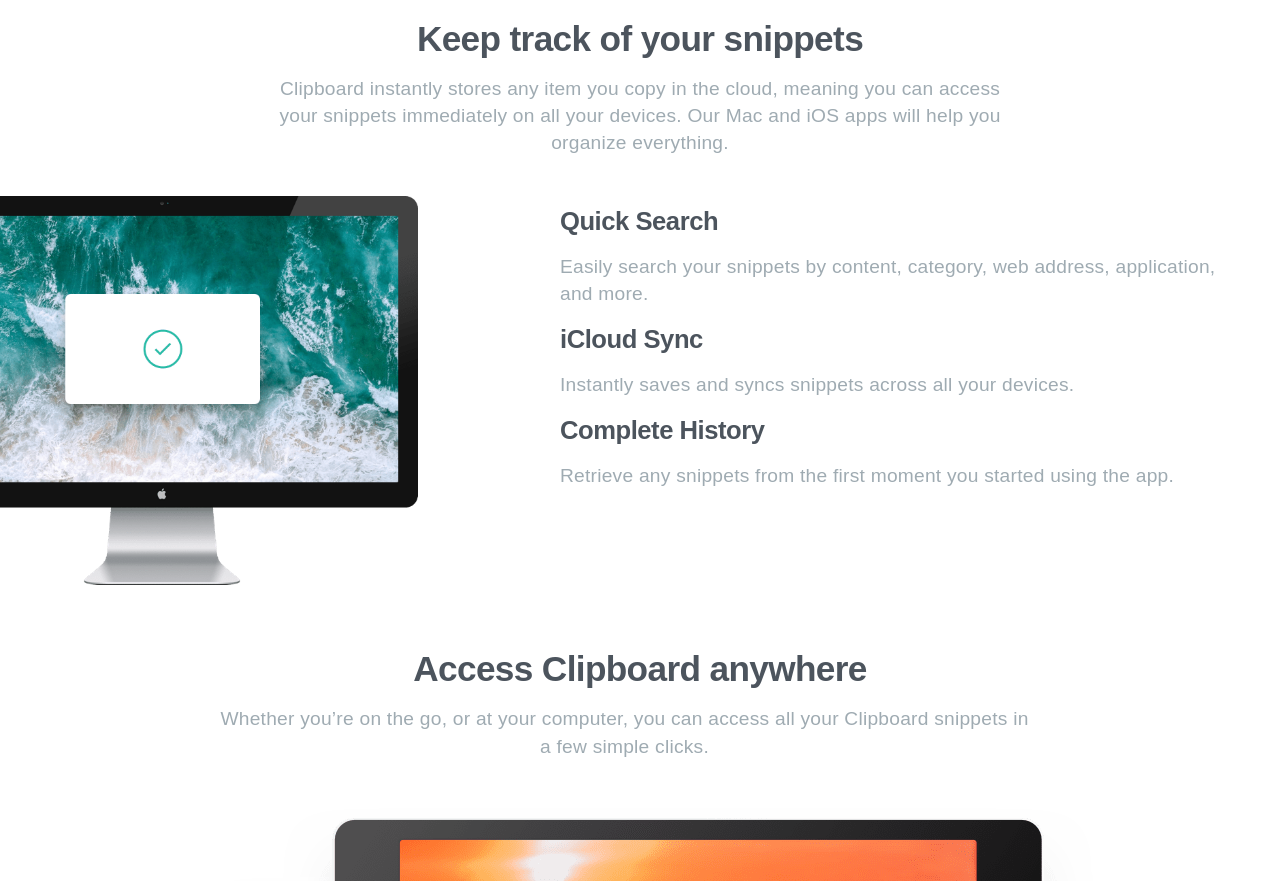
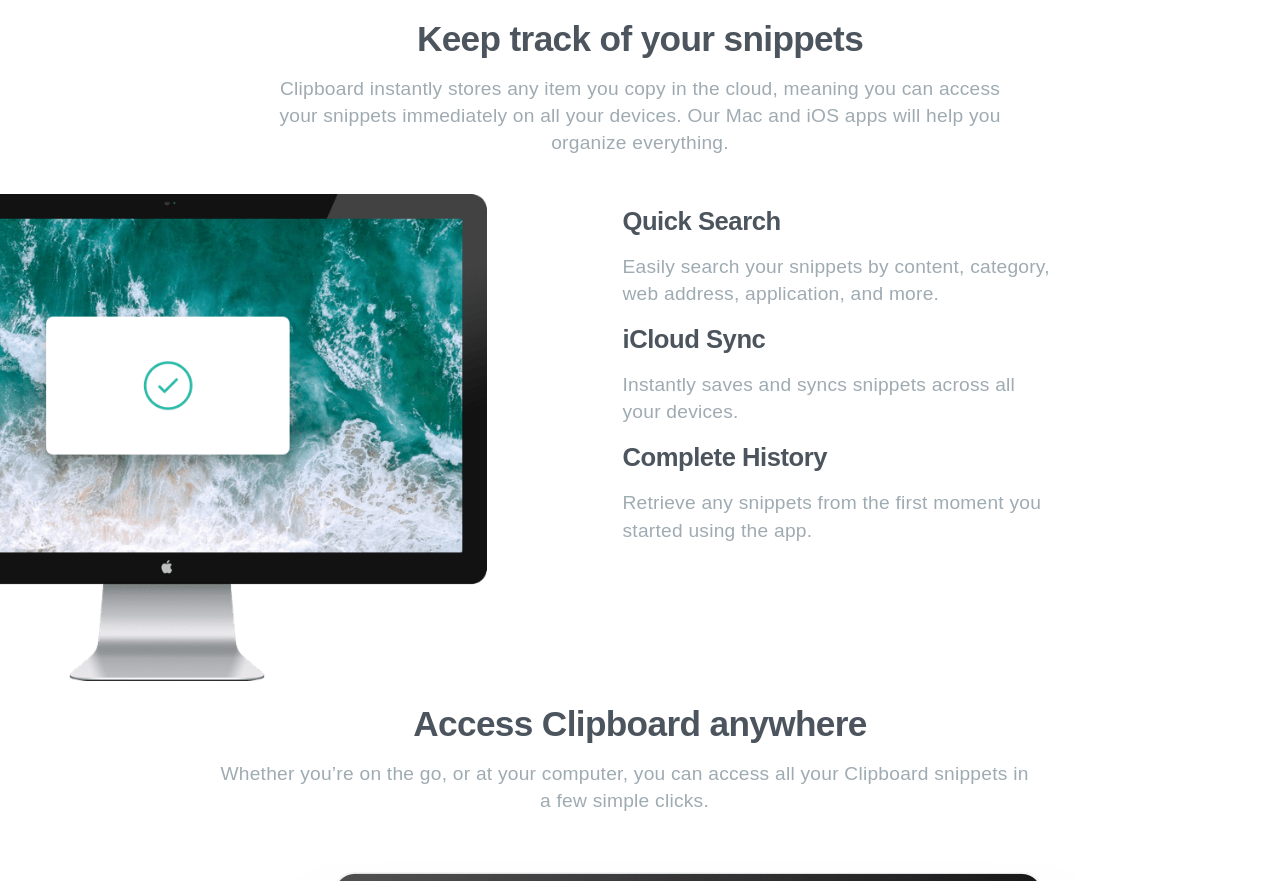
Before and after one commit to Rgit915/clipboard-landing-page, a plain HTML site: page index.html in a window 1280 px wide. Shown: the part 653-1534 px from the top of the page. Drawn offline with Linux system fonts and the light colour scheme; a web font is replaced by a local one.

Commit message:
Improve styling for features section

```diff
--- a/styles.css
+++ b/styles.css
@@ -293,9 +293,9 @@
 
   .features > div:last-child > img {
     position: absolute;
-    max-width: 24rem;
+    max-width: 26rem;
     top: -3%;
-    left: -12%;
+    left: -15%;
   }
   .features .feature-item {
     display: flex;
@@ -358,13 +358,16 @@
       max-width: 730px;
     }
     .features > div:last-child > div {
-      margin-left: 32rem;
+      margin-left: 25rem;
     }
     .features > div:last-child > img {
       position: absolute;
-      max-width: 32rem;
+      max-width: 40rem;
+      left: -45%;
     }
-
+    .features .feature-item p {
+      max-width: 435px;
+    }
     .downloads {
       margin: 4rem 9rem;
     }
```
